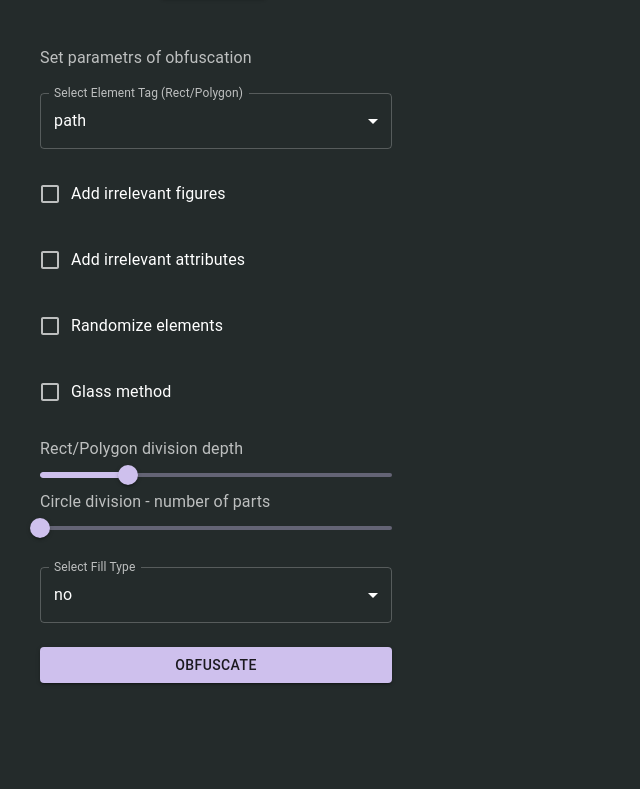
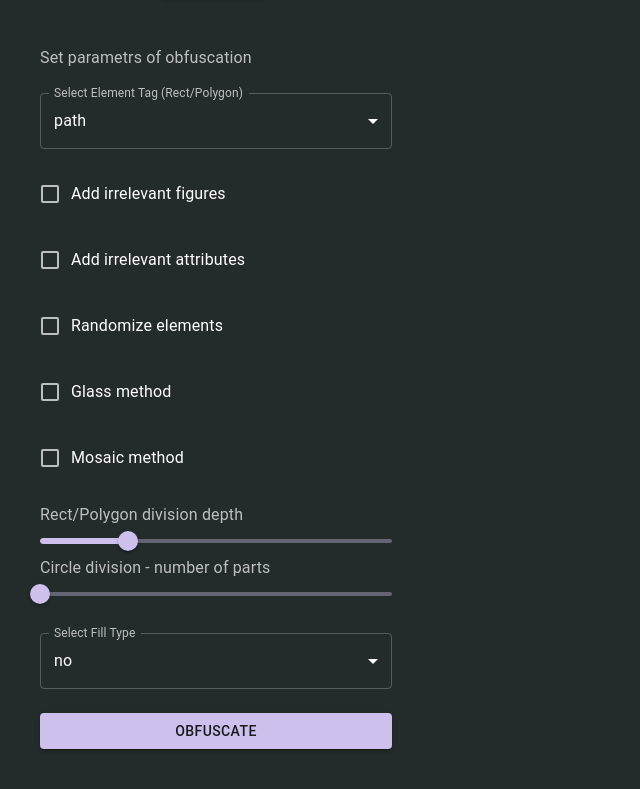
Before and after one commit to Idelya/ObfuscatorSvg, a React (Vite) app: page / in a window 1280 px wide. Shown: the part 501-1290 px from the top of the page, without its empty margins (0-640 px from the left). Before the commit the page ends 1224 px from the top, so only its background shows below. Built offline with nearby package versions, Linux system fonts and the light colour scheme.

Commit message:
mosaic param

```diff
--- a/src/components/obfuscation/ObfuscationForm.tsx
+++ b/src/components/obfuscation/ObfuscationForm.tsx
@@ -44,6 +44,7 @@ function ObfuscationForm({ generatedSvg, onObfuscate }: ObfuscationFormProps) {
       circleParts: 2,
       figureSplitBy: FIGURE_SPLIT_BY_PARAMS.NO,
       glassEnabled: false,
+      mosaicEnabled: false,
     } as ObfuscationParams,
     onSubmit: (values) => {
       onChange(generatedSvg, values, onObfuscate);
@@ -118,6 +119,18 @@ function ObfuscationForm({ generatedSvg, onObfuscate }: ObfuscationFormProps) {
             }
           />
           <br />
+          <FormControlLabel
+            control={<Checkbox />}
+            name="mosaicEnabled"
+            label="Mosaic method"
+            onChange={() =>
+              formik.setFieldValue(
+                "mosaicEnabled",
+                !formik.values.mosaicEnabled,
+              )
+            }
+          />
+          <br />
           <FormLabel htmlFor="divisionStrength">
             Rect/Polygon division depth
           </FormLabel>
--- a/src/obfuscationMethods/obfuscationParams.ts
+++ b/src/obfuscationMethods/obfuscationParams.ts
@@ -8,6 +8,7 @@ export interface ObfuscationParams {
   divisionStrength: number;
   figureSplitBy: "no" | "opacity";
   glassEnabled: boolean;
+  mosaicEnabled: boolean;
 }
 
 export enum ELEMENT_TAG_PARAMS {
--- a/src/obfuscationMethods/rectObfuscation.ts
+++ b/src/obfuscationMethods/rectObfuscation.ts
@@ -9,6 +9,7 @@ import { ceilTo1, getRandomInt, shuffle } from "./utils";
 
 const STROKE_WIDTH = 1;
 const GLASS_METHOD_PROBABILITY = 0.5;
+const MAX_DIVISION_STRENGTH = 5;
 
 export const divideRect = (rectSvg: SVGElement, params: ObfuscationParams) => {
   const width = parseInt(rectSvg.getAttribute("width")!);
@@ -169,11 +170,11 @@ const getDividedPaths = (params: RectObfuscationParams) => {
   const isFirstDivision =
     isLeftBorder && isRightBorder && isTopBorder && isBottomBorder;
 
-  const maxDivisionStrength = 5;
   if (params.divisionStrength > 1) {
     const isMosaic =
-      maxDivisionStrength + 1 - params.divisionStrength >
-      Math.random() * maxDivisionStrength * 3;
+      params.mosaicEnabled &&
+      MAX_DIVISION_STRENGTH + 1 - params.divisionStrength >
+        Math.random() * MAX_DIVISION_STRENGTH * 3;
 
     if (isMosaic && !isFirstDivision) {
       const isBorder =
```
